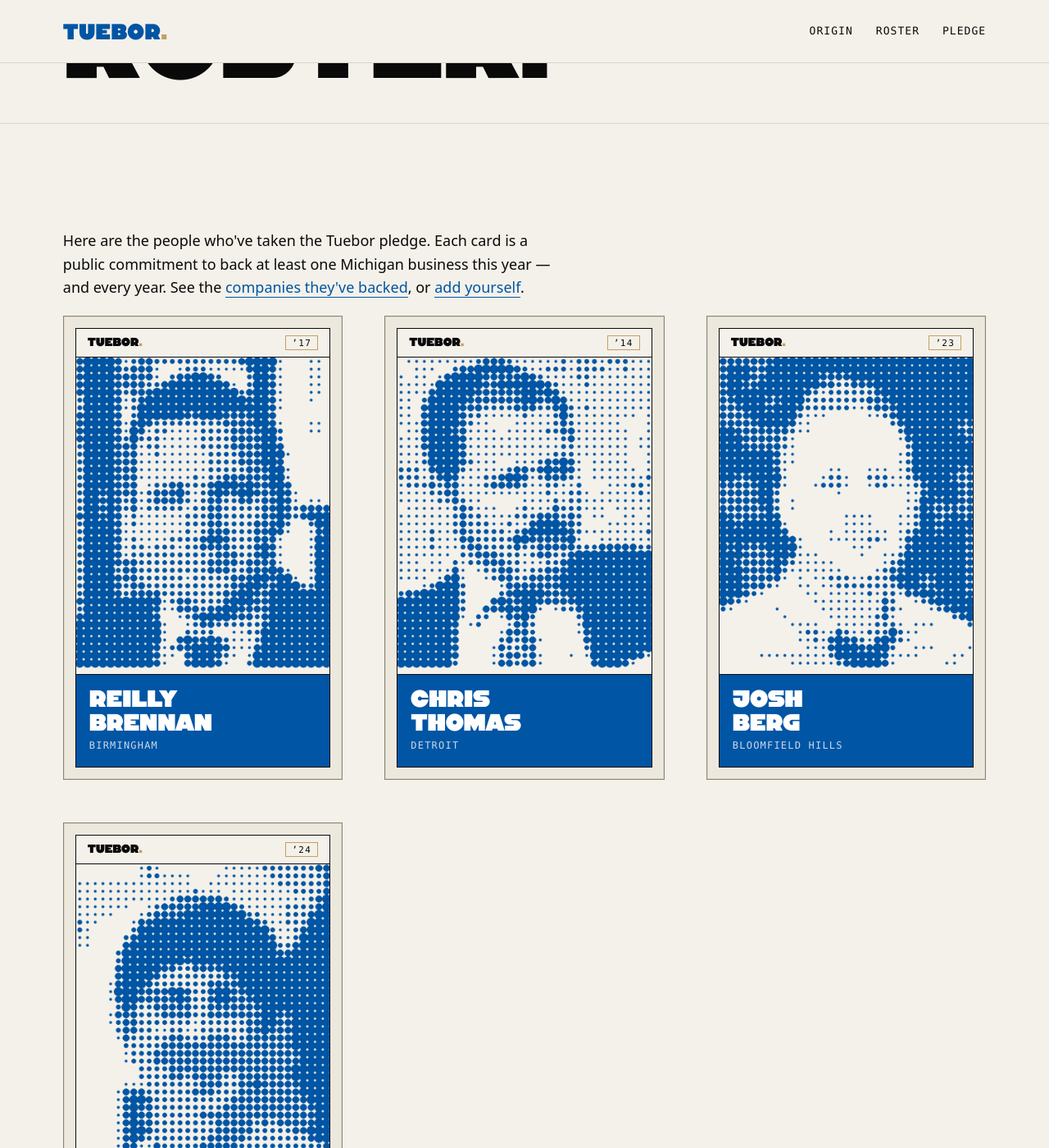
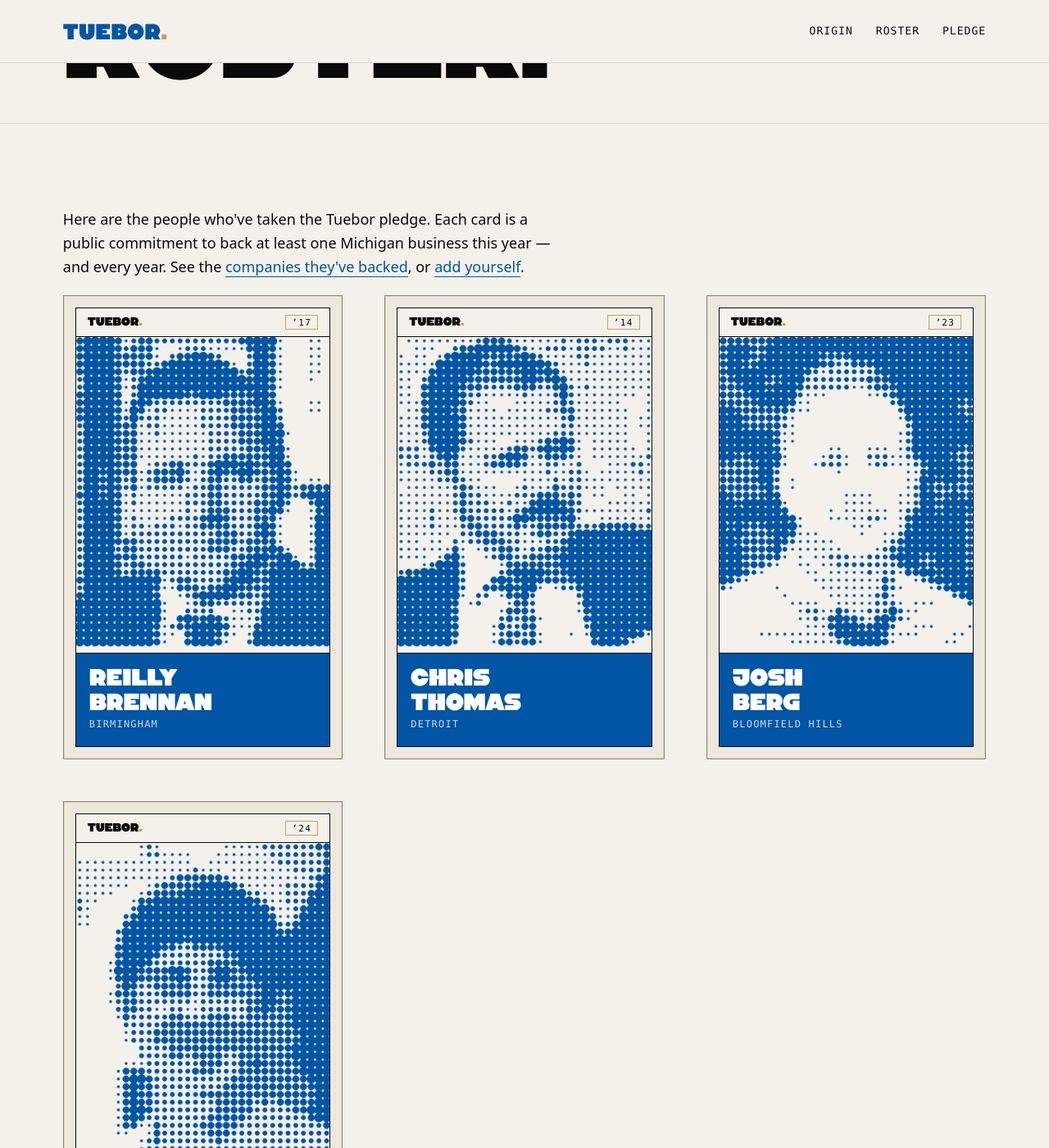
Before and after one commit to arepb/tuebor, a Jekyll site: the page built from roster.md, in a window 1280 px wide and 1400 px high, scrolled down 250 px. Shown: the whole window at 82% size. Built offline with Jekyll 4.4.1, drawn with Linux system fonts in a browser that asks for light colours.

Commit message:
fix(roster): tighten gap above lede, expand gap before cards
The page-hero and .roster top padding stacked into a wide empty band
between the H1 and the body text. Drop .roster top padding from
clamp(32,5vw,64) to clamp(20,3vw,40), and bump .roster-lede
bottom margin from clamp(40,6vw,72) to clamp(56,8vw,96) so the cards
breathe below the lede instead of crowding it.

Same top-padding tweak applied to /backed/.

Co-Authored-By: Claude Opus 4.7 (1M context) <noreply@anthropic.com>

```diff
--- a/assets/css/style.scss
+++ b/assets/css/style.scss
@@ -594,14 +594,14 @@ main.page > .prose--full > section.slab {
   margin-top: clamp(48px, 7vw, 96px);
 }
 .roster {
-  padding: clamp(32px, 5vw, 64px) var(--page-pad) clamp(56px, 8vw, 96px);
+  padding: clamp(20px, 3vw, 40px) var(--page-pad) clamp(56px, 8vw, 96px);
   max-width: var(--max);
   margin: 0 auto;
 }
 
 /* -------- Backed (companies table) -------- */
 .backed {
-  padding: clamp(32px, 5vw, 64px) var(--page-pad) clamp(56px, 8vw, 96px);
+  padding: clamp(20px, 3vw, 40px) var(--page-pad) clamp(56px, 8vw, 96px);
   max-width: var(--max);
   margin: 0 auto;
 }
@@ -691,7 +691,7 @@ main.page > .prose--full > section.slab {
   font-size: 18px;
   line-height: 1.6;
   max-width: 60ch;
-  margin: 0 0 clamp(40px, 6vw, 72px);
+  margin: 0 0 clamp(56px, 8vw, 96px);
   color: var(--ink);
 }
 .roster-lede a {
```
